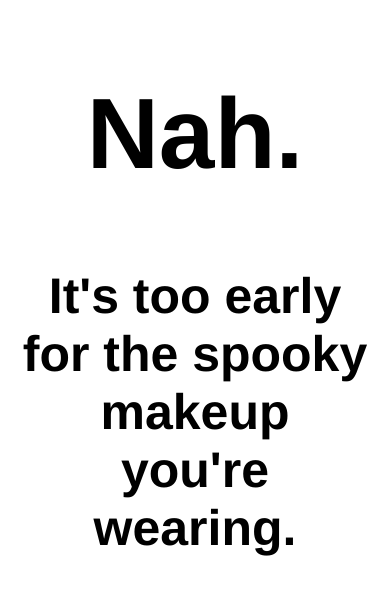
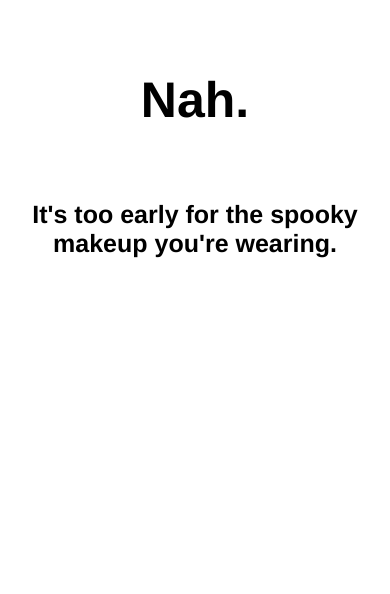
Before and after one commit to Karljoones/isithalloween, a React (Create React App) app: page / in a window 390 px wide. Shown: the top 594 px of the page. Built offline with nearby package versions, Linux system fonts and the light colour scheme.

Commit message:
Cleaned up mobile styles

```diff
--- a/src/App.js
+++ b/src/App.js
@@ -13,7 +13,7 @@ function App() {
 
   return (
     <div className="App">
-      <h1 className="isithalloween">{isItHalloween() ? yes[Math.floor(Math.random() * yes.length)] : no[Math.floor(Math.random() * no.length)]}</h1>
+      <h1 className="title">{isItHalloween() ? yes[Math.floor(Math.random() * yes.length)] : no[Math.floor(Math.random() * no.length)]}</h1>
       <h3 className="subtitle">{isItHalloween() ? yesSub[Math.floor(Math.random() * yesSub.length)] : noSub[Math.floor(Math.random() * noSub.length)]}</h3>
     </div>
   );
--- a/src/index.css
+++ b/src/index.css
@@ -14,12 +14,24 @@ body {
   }
 }
 
-h1.isithalloween {
+h1.title {
   font-size: 100px;
   line-height: 100pt;
   font-weight: bold;
 }
 
+@media only screen and (max-width: 768px) {
+  h1.title {
+    font-size: 50px;
+  }
+}
+
 h3.subtitle {
   font-size: 50px;
 }
+
+@media only screen and (max-width: 768px) {
+  h3.subtitle {
+    font-size: 25px;
+  }
+}
--- a/src/index.js
+++ b/src/index.js
@@ -1,6 +1,6 @@
 import React from 'react';
 import ReactDOM from 'react-dom/client';
-import './index.css';
+import './index.min.css';
 import App from './App';
 import reportWebVitals from './reportWebVitals';
 
@@ -11,7 +11,4 @@ root.render(
   </React.StrictMode>
 );
 
-// If you want to start measuring performance in your app, pass a function
-// to log results (for example: reportWebVitals(console.log))
-// or send to an analytics endpoint. Learn more: https://bit.ly/CRA-vitals
 reportWebVitals();
--- /dev/null
+++ b/src/index.min.css
@@ -0,0 +1 @@
+body{text-align:center;margin:auto;font-family:"Helvetica Neue",Helvetica,Arial,sans-serif;background-color:#000;color:#fff;margin:20px}@media (prefers-color-scheme:light){body{background-color:#fff;color:#000}}h1.title{font-size:100px;line-height:100pt;font-weight:700}@media only screen and (max-width:768px){h1.title{font-size:50px}}h3.subtitle{font-size:50px}@media only screen and (max-width:768px){h3.subtitle{font-size:25px}}
```
